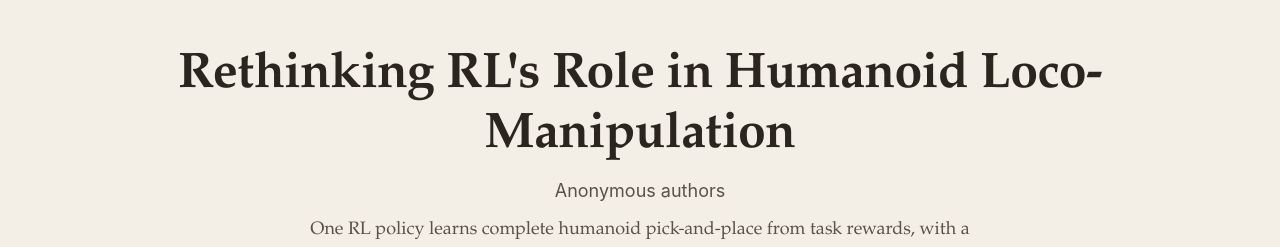
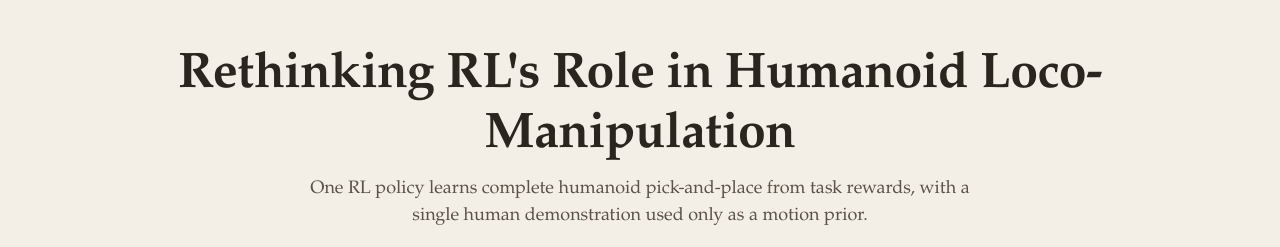
Before and after one commit to chappie-00/humanoid-locomanipulation-is-easier, a plain HTML site: page index.html in a window 1280 px wide. Shown: the top 247 px of the page. Drawn offline with Linux system fonts and the light colour scheme; no server answers.

Commit message:
Remove the author line from the header
Co-Authored-By: Claude Opus 5.5 <noreply@anthropic.com>

```diff
--- a/index.html
+++ b/index.html
@@ -16,7 +16,6 @@
   <header class="hero">
     <div class="wrap">
       <h1>Rethinking RL's Role in Humanoid Loco-Manipulation</h1>
-      <p class="authors">Anonymous authors</p>
       <p class="tagline">One RL policy learns complete humanoid pick-and-place from task rewards, with a single human demonstration used only as a motion prior.</p>
       <nav class="links">
         <a class="btn" href="#demo">Try it yourself</a>
--- a/static/css/style.css
+++ b/static/css/style.css
@@ -230,7 +230,7 @@ pre { background: var(--bg-alt); border: 1px solid var(--line); border-radius: v
 }
 
 /* minimal beige ---------------------------------------------------------------------- */
-.tagline { max-width: 680px; margin: -6px auto 20px; color: var(--ink-soft); font: 400 18px/1.5 var(--serif); }
+.tagline { max-width: 680px; margin: 4px auto 22px; color: var(--ink-soft); font: 400 18px/1.5 var(--serif); }
 .venue { letter-spacing: 0.14em; }
 .btn { background: transparent; border-color: var(--line); }
 .btn:hover { border-color: var(--ink); }
```
